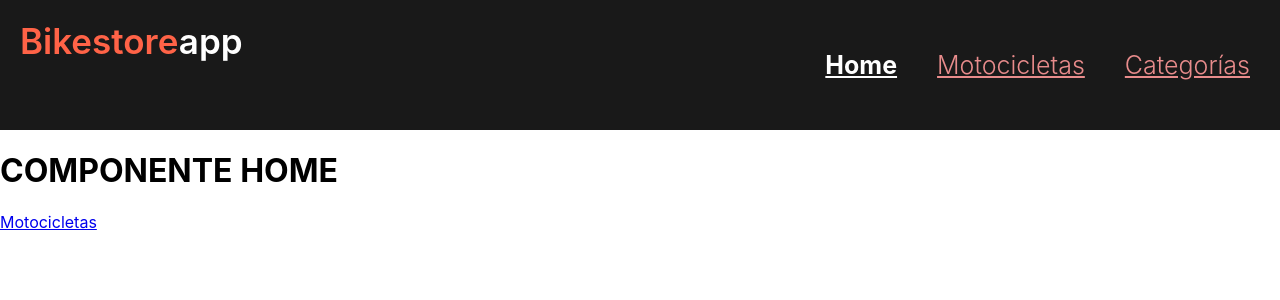
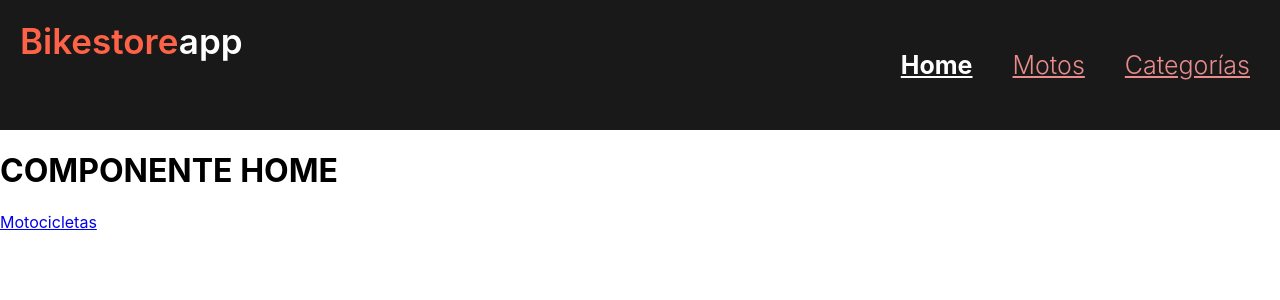
Before and after one commit to leygallego/bikestore, a React (Create React App) app: page / in a window 1280 px wide. Shown: the top 300 px of the page. Built offline with nearby package versions, Linux system fonts and the light colour scheme.

Commit message:
commit de prueba

```diff
--- a/src/components/Navbar.jsx
+++ b/src/components/Navbar.jsx
@@ -27,7 +27,7 @@ function Navbar() {
                     <NavLink className={({isActive}) => (isActive ? "active" : "noActive")} to='/'>Home</NavLink>
                 </li>
                 <li>
-                    <NavLink className={({isActive}) => (isActive ? "active" : "noActive")} to='/marcas'>Motocicletas</NavLink>
+                    <NavLink className={({isActive}) => (isActive ? "active" : "noActive")} to='/marcas'>Motos</NavLink>
                 </li>
                 <li>
                     <NavLink className={({isActive}) => (isActive ? "active" : "noActive")} to='/categorias'>Categorías</NavLink>
```
